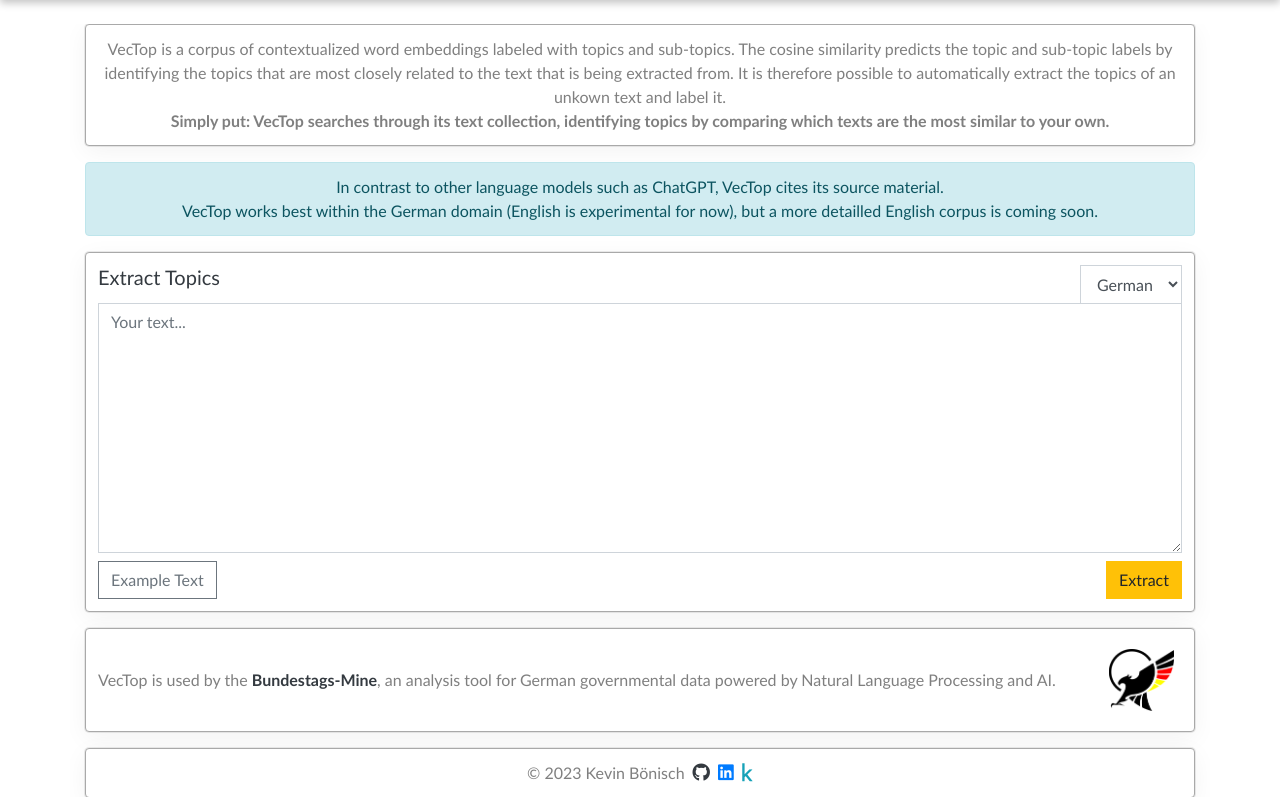
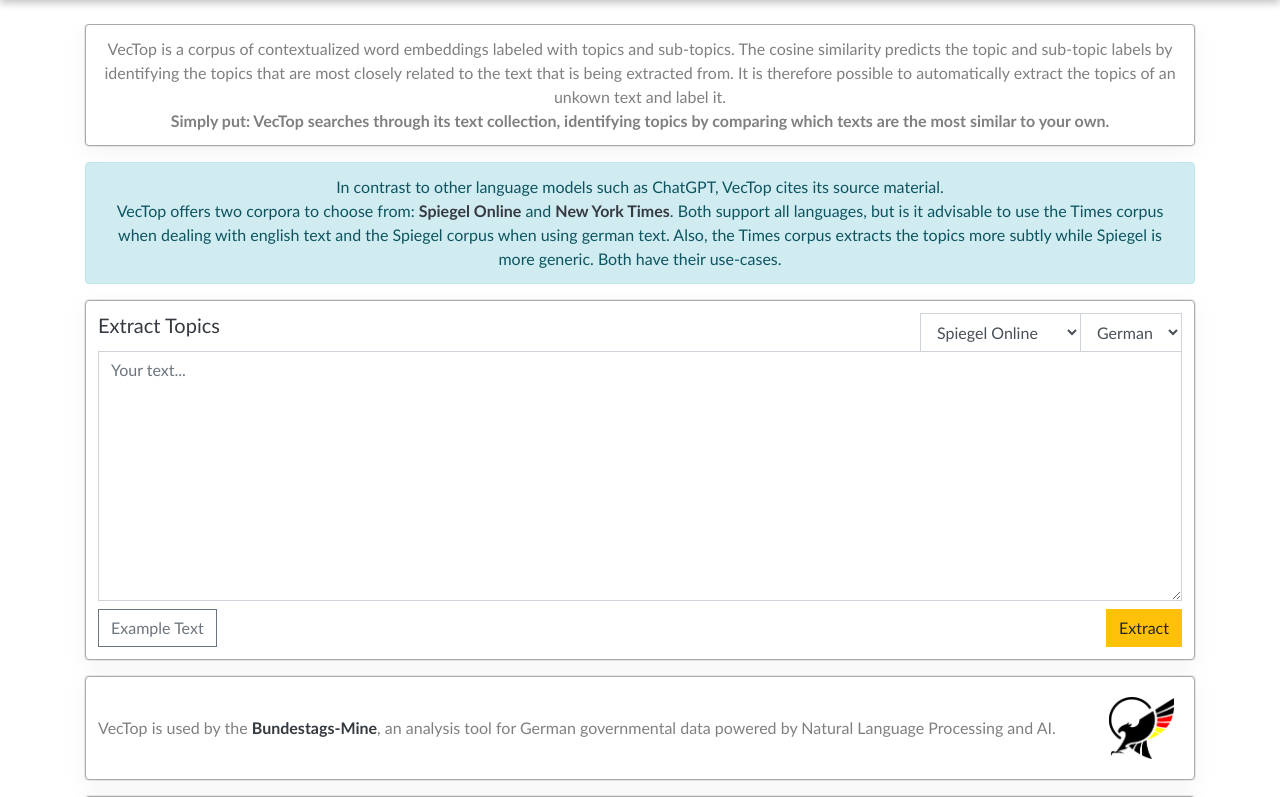
Before and after one commit to TheItCrOw/VecTop, a Flask app: page / in a window 1280 px wide. Shown: the part 79-876 px from the top of the page. Run offline with Flask 3, Linux system fonts and the light colour scheme; some libraries are stand-ins or nearby versions.

Commit message:
Added Times corpus to VecTop web.

```diff
--- a/src/embedder/times_embedder.py
+++ b/src/embedder/times_embedder.py
@@ -43,7 +43,7 @@ def insert_times_embedding(content,
         with conn.cursor() as cur:
             cur.execute(
                 "INSERT INTO " + 'times_embeddings' +
-                " (content, headline, breadcrumbs, url, channel, subchannel, intro, abstract, snippet, embedding_vector, article_id)" +
+                " (content, headline, breadcrumbs, url, channel, subchannel, intro, abstract, snippet, embedding, article_id)" +
                 " VALUES (%s, %s, %s, %s, %s, %s, %s, %s, %s, %s, %s)",
                 (content,
                  headline,
--- a/src/in_medias_res.py
+++ b/src/in_medias_res.py
@@ -11,6 +11,8 @@ Deutschland hat seit 2022 einen Wachstumsnachlass von 1,5%, die Schulden werden
 example_text_eng = '''
 Germany has experienced a 1.5% decline in growth since 2022 and its debt is getting bigger and bigger.
 '''
+# Options: times_sum_1 or spiegel_sum_1
+corpus = 'times_sum_1'
 
 
 def get_connection_string():
@@ -30,13 +32,13 @@ def get_labeled_speeches(offset):
 
 def ger_example(v):
     '''A simple example of vectop for one text'''
-    topics = v.extract_topics(example_text_ger, 'de-DE')[0]
+    topics = v.extract_topics(example_text_ger, 'de-DE', corpus)[0]
     print(topics)
 
 
 def eng_example(v):
     '''A simple example of vectop for one text'''
-    topics = v.extract_topics(example_text_eng, 'en')[0]
+    topics = v.extract_topics(example_text_eng, 'en', corpus)[0]
     print(topics)
 
 
--- a/src/vectop_web.py
+++ b/src/vectop_web.py
@@ -1,7 +1,5 @@
 from flask import Flask, jsonify, render_template, request
 from vectop import vectop
-
-app = Flask(__name__, template_folder='./web/templates', static_folder='./web/static')
 
 
 def get_connection_string():
@@ -12,6 +10,10 @@ def get_connection_string():
 def get_openai_api_key():
     with open('./embedder/openai_api_key.txt', 'r') as f:
         return f.read()
+
+
+app = Flask(__name__, template_folder='./web/templates', static_folder='./web/static')
+vec = vectop(get_openai_api_key(), get_connection_string())
 
 
 # Define a route for the homepage
@@ -28,12 +30,12 @@ def extract_topic():
 
     try:
         if request.is_json:
-            vec = vectop(get_openai_api_key(), get_connection_string())
             data = request.get_json()
             lang = str(data.get('lang'))
             text = str(data.get('text'))
+            corpus = str(data.get('corpus'))
             # Here we extract the topics
-            res = vec.extract_topics(text, lang)
+            res = vec.extract_topics(text, lang, corpus)
             result['result'] = {
                 'topics': res[0],
                 'sources': res[1]
--- a/src/web/static/js/site.js
+++ b/src/web/static/js/site.js
@@ -18,6 +18,7 @@ $(document).ready(function () {
 
         $('.result-div').hide(100);
         lang = $('.lang-dropdown').val();
+        corpus = $('.corpus-dropdown').val();
         text = $('.text-textarea').val();
         $btn = $(this);
         var oldHtml = $btn.html();
@@ -30,7 +31,7 @@ $(document).ready(function () {
             type: 'POST',
             contentType: 'application/json',
             url: '/api/extract',
-            data: JSON.stringify({ lang: lang, text: text }),
+            data: JSON.stringify({ lang: lang, text: text, corpus: corpus }),
             success: function (data) {
                 console.log(data);
                 if (data.status == 200) {
--- a/src/web/templates/html/index.html
+++ b/src/web/templates/html/index.html
@@ -54,10 +54,15 @@
 
             <div class="alert alert-info mt-3" role="alert">
                 In contrast to other language models such as ChatGPT, VecTop
-                cites its source material.<br /> VecTop works best within the
-                German
-                domain (English is experimental for now), but a more detailled
-                English corpus is coming soon.
+                cites its source material.<br /> VecTop offers two corpora to
+                choose from: <b class="text-dark">Spiegel Online</b> and <b
+                    class="text-dark">New
+                    York Times</b>.
+                Both support all
+                languages, but is it advisable to use the Times corpus when
+                dealing with english text and the Spiegel corpus when using
+                german text. Also, the Times corpus extracts the topics more
+                subtly while Spiegel is more generic. Both have their use-cases.
             </div>
 
             <!-- input card -->
@@ -67,13 +72,21 @@
                         class="flexed justify-content-between align-content-center">
                         <h5 class="text-dark text-center mb-2 mr-2">Extract
                             Topics</h5>
-                        <select
-                            class="lang-dropdown form-control w-auto border-bottom-0 rounded-0">
-                            <option value="de-DE">German</option>
-                            <option value="en">English</option>
-                        </select>
+                        <div class="flexed">
+                            <select
+                                class="corpus-dropdown border-right-0 form-control w-auto border-bottom-0 rounded-0">
+                                <option value="spiegel_sum_1">Spiegel Online</option>
+                                <option value="times_sum_1">New York Times</option>
+                            </select>
+                            <select
+                                class="lang-dropdown form-control w-auto border-bottom-0 rounded-0">
+                                <option value="de-DE">German</option>
+                                <option value="en">English</option>
+                            </select>
+                        </div>
                     </div>
-                    <textarea class="form-control m-0 rounded-0 text-textarea"
+                    <textarea
+                        class="form-control m-0 rounded-0 text-textarea"
                         placeholder="Your text..."
                         style="min-height: 250px;"></textarea>
                     <div
@@ -94,15 +107,18 @@
                     <h5 class="mb-0 text-dark">Extracted Topics:</h5>
                 </div>
                 <hr class="mt-1 mb-2" />
-                <label class="mb-0 text-left">This text is about the following
+                <label class="mb-0 text-left">This text is about the
+                    following
                     topics alongside their subtopics:</label>
                 <div class="content">
                     <div
                         class="row m-0 topics-result-container justify-content-center">
                     </div>
                 </div>
-                <label class="mb-1 text-left mt-2">I have made my decision based
-                    on these texts which I deemed similar in context and meaning
+                <label class="mb-1 text-left mt-2">I have made my decision
+                    based
+                    on these texts which I deemed similar in context and
+                    meaning
                     to
                     your text:</label>
                 <div class="sources-list">
@@ -138,14 +154,16 @@
                         class="flexed justify-content-center align-items-baseline">
                         <label class="mb-0">&copy; 2023 Kevin Bönisch</label>
                         <a class="ml-2" href="https://github.com/TheItCrOw"
-                            target="_blank"><i class="text-dark fab fa-github"></i></a>
+                            target="_blank"><i
+                                class="text-dark fab fa-github"></i></a>
                         <a class="ml-2"
                             href="https://www.linkedin.com/in/kevin-b%C3%B6nisch-0a91751a3/"
                             target="_blank"><i
                                 class="text-primary fab fa-linkedin"></i></a>
                         <a class="ml-2"
                             href="https://www.kaggle.com/kevinbnisch"
-                            target="_blank"><i class="text-info fab fa-kaggle"></i></a>
+                            target="_blank"><i
+                                class="text-info fab fa-kaggle"></i></a>
                     </div>
                 </div>
             </div>
```
Also changed, not shown: src/vectop.py (+16 -8 lines).
